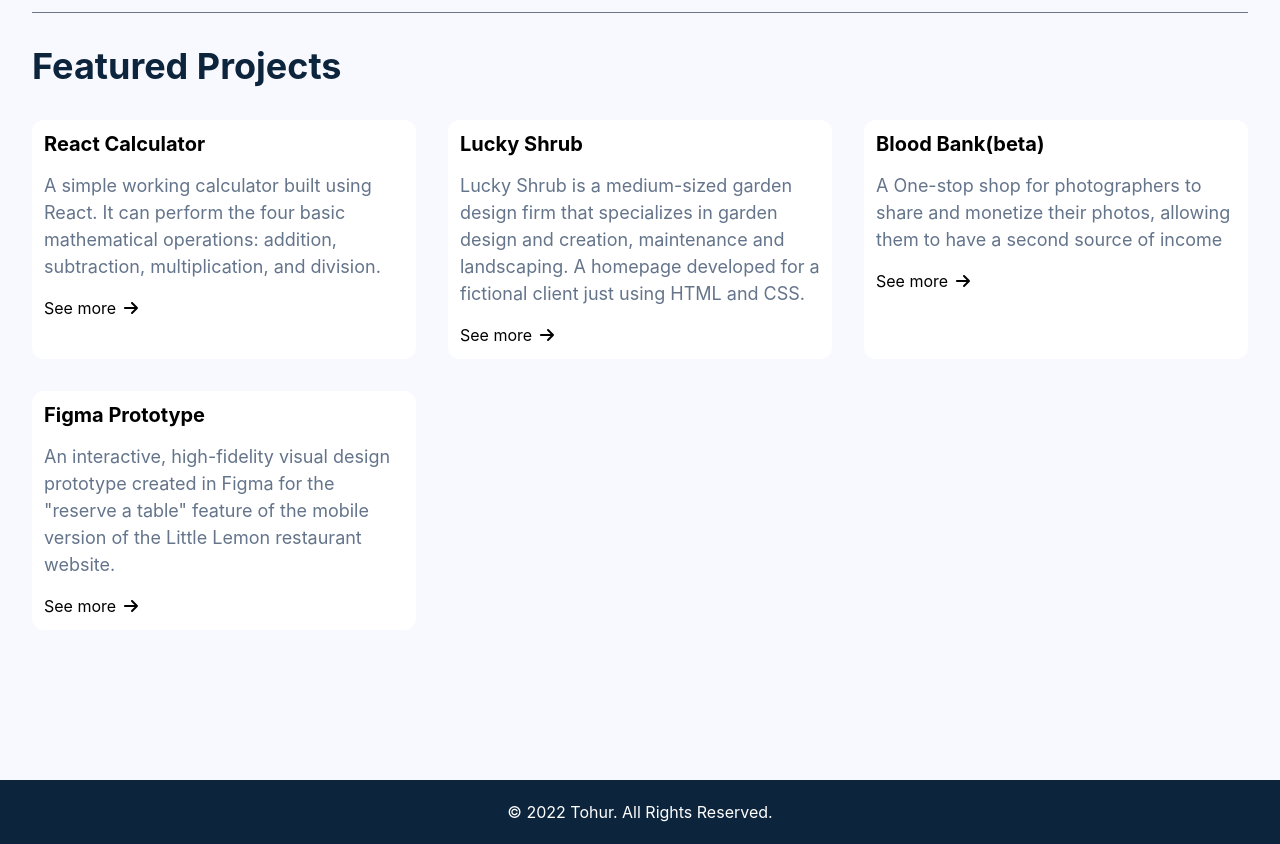
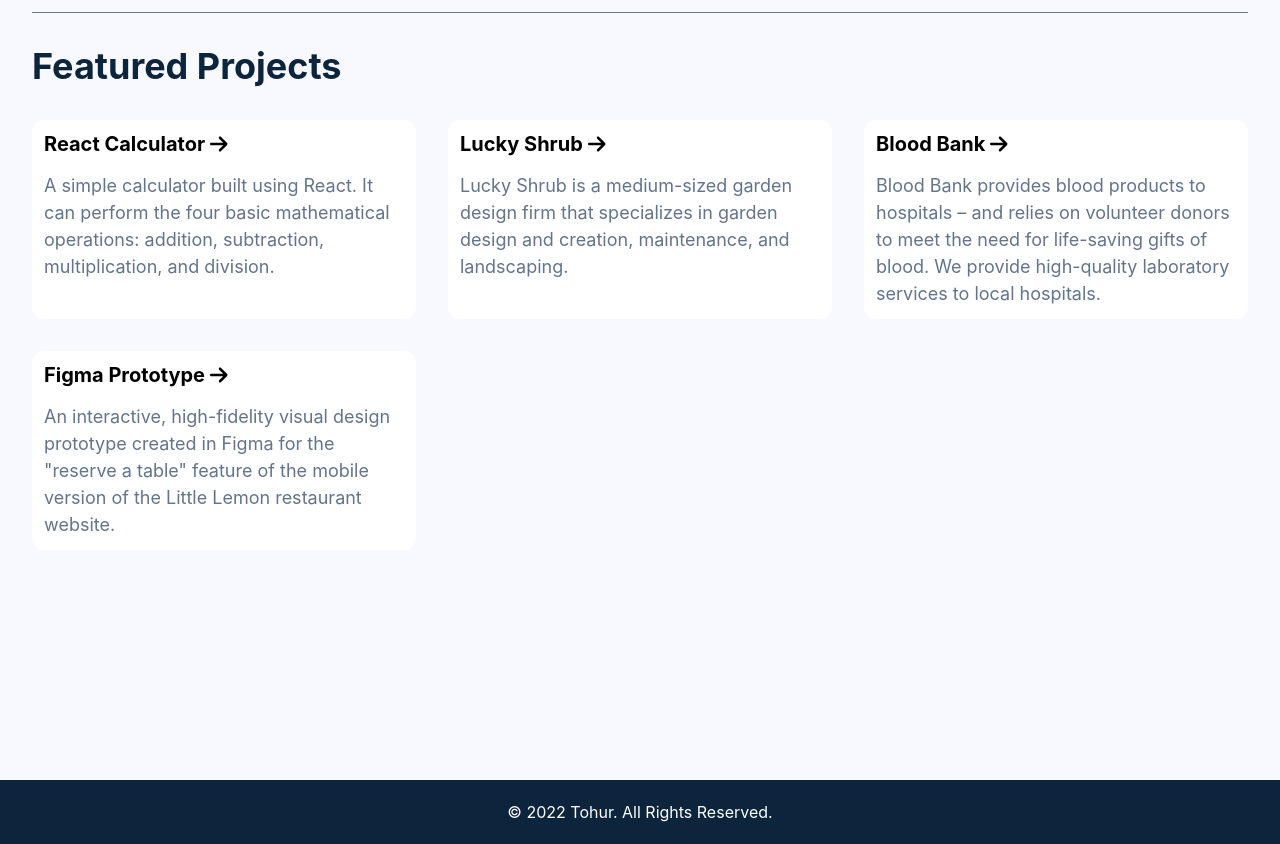
Before and after one commit to tohurr/tohurr.github.io, a React (Create React App) app: page / in a window 1280 px wide. Shown: the part 820-1664 px from the top of the page. Built offline with nearby package versions, Linux system fonts and the light colour scheme.

Commit message:
added projects, and updated styles

```diff
--- a/src/components/Card.js
+++ b/src/components/Card.js
@@ -1,4 +1,4 @@
-import { Heading, HStack, Image, Text, VStack, CardBody, } from "@chakra-ui/react";
+import { Heading, HStack, Image, Text, VStack, } from "@chakra-ui/react";
 import { FontAwesomeIcon } from "@fortawesome/react-fontawesome";
 import { faArrowRight } from "@fortawesome/free-solid-svg-icons";
 import React from "react";
@@ -25,17 +25,17 @@ const Card = ({ title, description, imageSrc, url }) => {
       >
        {/* <Image borderRadius="xl" src={imageSrc} alt={title} boxSize='sm' objectFit='cover'/>  */}
        <VStack spacing={4} p={3} alignItems="flex-start" >
-         <HStack justifyContent="space-between" alignItems="center" >
-           <Heading as="h3" size="md" color="black">
-             {title}
+         <HStack justifyContent="space-between" alignItems="center">
+           <Heading as="h3" size="md">
+             {title} <FontAwesomeIcon icon={faArrowRight} size="1x" />
            </Heading>
          </HStack>
          <Text color="#64748b" fontSize="lg" >
            {description}
          </Text>
-         <HStack spacing={2} alignItems="center" >
+         {/* <HStack spacing={2} alignItems="center" >
             <p>See more</p> <FontAwesomeIcon icon={faArrowRight} size="1x" />
-         </HStack>
+         </HStack>  */}
        </VStack>
       </a>
     </VStack>
--- a/src/components/FullScreenSection.js
+++ b/src/components/FullScreenSection.js
@@ -1,5 +1,5 @@
 import * as React from "react";
-import { VStack, } from "@chakra-ui/react";
+import { VStack } from "@chakra-ui/react";
 
 /**
 * Illustrates the use of children prop and spread operator
--- a/src/components/Header.js
+++ b/src/components/Header.js
@@ -105,17 +105,17 @@ const Header = () => {
                  target="_blank"
                  rel="noopener noreferrer"
                >
-                 <FontAwesomeIcon icon={icon} size="2x" key={url} className="icon"/>
+                 <FontAwesomeIcon icon={icon} size="2x" key={url} className="nav"/>
                </a>
              ))}
            </HStack>
          </nav>
          <nav >
            <HStack spacing={8} >
-            <a href="#home" onClick={handleClick("landing")} style={{fontWeight: "bold"}} className="homenav">
+            <a href="#home" onClick={handleClick("landing")} style={{fontWeight: "bold"}} className="nav">
                Home
              </a>
-            <a href="#projects" onClick={handleClick("projects")} style={{fontWeight: "bold"}} className="projectnav">
+            <a href="#projects" onClick={handleClick("projects")} style={{fontWeight: "bold"}} className="nav">
                Projects
              </a>
              {/* <a href="#contactme" onClick={handleClick("contactme")}>
--- a/src/components/ProjectsSection.js
+++ b/src/components/ProjectsSection.js
@@ -8,22 +8,23 @@ const projects = [
  {
    title: "React Calculator",
    description:
-     "A simple working calculator built using React. It can perform the four basic mathematical operations: addition, subtraction, multiplication, and division.",
+     "A simple calculator built using React. It can perform the four basic mathematical operations: addition, subtraction, multiplication, and division.",
    getImageSrc: () => require("../images/photo1.jpg"),
    url: "https://tohurr.github.io/react-calculator-app2/",
  },
  {
    title: "Lucky Shrub",
    description:
-     "Lucky Shrub is a medium-sized garden design firm that specializes in garden design and creation, maintenance and landscaping. A homepage developed for a fictional client just using HTML and CSS.",
+     "Lucky Shrub is a medium-sized garden design firm that specializes in garden design and creation, maintenance, and landscaping.",
    getImageSrc: () => require("../images/photo2.jpg"),
    url: "https://tohurr.github.io/luckyshrub/",
  },
  {
-   title: "Blood Bank(beta)",
+   title: "Blood Bank",
    description:
-     "A One-stop shop for photographers to share and monetize their photos, allowing them to have a second source of income",
+     "Blood Bank provides blood products to hospitals – and relies on volunteer donors to meet the need for life-saving gifts of blood. We provide high-quality laboratory services to local hospitals.",
    getImageSrc: () => require("../images/photo3.jpg"),
+   url: "https://tohurr.github.io/blood-blank-system/"
  },
  {
    title: "Figma Prototype",
--- a/src/components/Styles.css
+++ b/src/components/Styles.css
@@ -1,27 +1,21 @@
 /* import './Styles.css'; */
 
-.homenav:hover  {
+.nav:hover  {
     color: #C0D7FB;
-    transform: translateY(-2px);
+    transform: scale(1.1);
+    transition: transform .1s;
+
 }
+/* transform: translateY(-2px); */
 
-.projectnav:hover {
-    color: #C0D7FB;
-    transform: translateY(-2px);
-}
-
-.icon:hover {
-    color: #C0D7FB;
-    transform: translateY(-2px);
-}
-
-.cards {
+/* .cards {
     box-shadow: 5px;
-}
+} */
 
 .cards:hover {
-    color: #0000FF;
+    color: #0F4BF1;
     transform: translateY(-2px);
+    transition: transform .2s;
 }
 
 .cards:active {
```
Also changed, not shown: src/components/LandingSection.js (+4 -4 lines).
